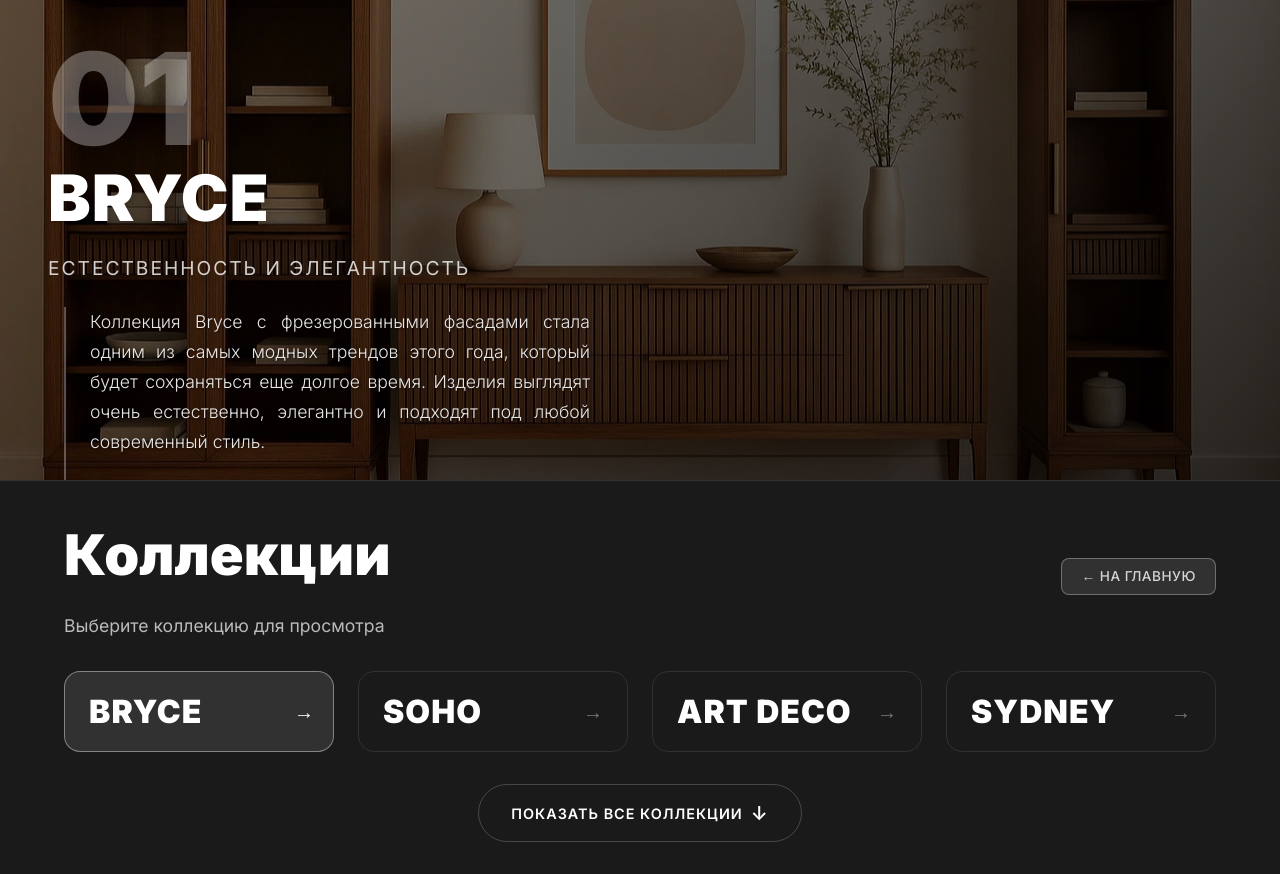
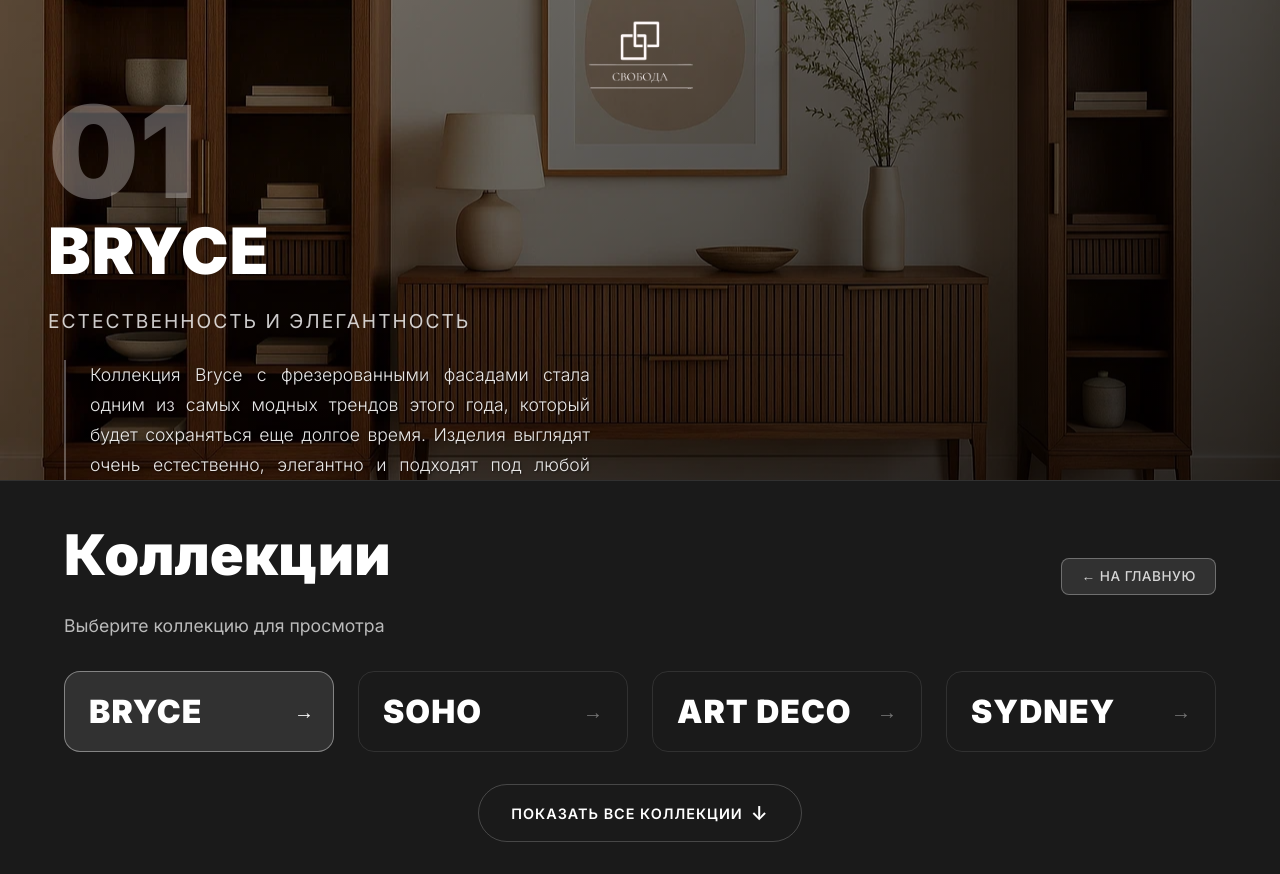
Before and after one commit to SONOFINFINITE/SOI-SVOBODA-MEBEL, a React (Vite) app: page /collections in a window 1280 px wide. Built offline with nearby package versions, Linux system fonts and the light colour scheme.

Commit message:
added logo to col page

```diff
--- a/src/pages/CollectionsPage.module.scss
+++ b/src/pages/CollectionsPage.module.scss
@@ -109,6 +109,7 @@
   flex-direction: column;
   justify-content: space-between;
   padding: 3rem;
+  padding-top: 1rem;
 
   @media (max-width: 768px) {
     padding: 2rem;
@@ -967,3 +968,13 @@
     transform: translateY(-10px);
   }
 }
+.collectionsHeader{
+  width: 100%;
+  max-width: 1852px;
+  display: flex;
+  flex-direction: row;
+  justify-content: center;
+}
+.headerLogo{
+  height: 85px;
+}
--- a/src/pages/CollectionsPage.tsx
+++ b/src/pages/CollectionsPage.tsx
@@ -14,6 +14,7 @@ import zerkalaIcon from '../assets/zerkala_icon.png';
 import taburetyIcon from '../assets/taburety_icon.png';
 import banketkiIcon from '../assets/banketki_icon.png';
 import stelazhiIcon from '../assets/stelazhi_icon.png';
+import { Link } from 'react-router-dom';
 
 // Данные о коллекциях
 const collections = [
@@ -214,13 +215,20 @@ useEffect(() => {
   return (
     <div className={`${styles.collectionsPage} ${isLoaded ? styles.loaded : ''}`}>
       <div className={styles.collectionsContainer}>
+
         {/* Превью коллекции слева */}
         <div className={`${styles.collectionPreview} ${styles.fadeInLeft}`}>
           <div
             className={styles.previewBackground}
             style={{ backgroundImage: `url(${selectedCollection.image})` }}
           >
+
             <div className={styles.previewOverlay}>
+                <header className={styles.collectionsHeader}>
+                    <Link to='/'>
+                      <img src="..\src\assets\SVOBODA_LOGO_WHITE.png" alt="" className={styles.headerLogo} />
+                    </Link>
+                </header>
               <div className={styles.previewContent}>
                 <div className={styles.magazineLayout}>
                   <div className={`${styles.collectionNumber} ${styles.fadeInUp}`}>
```
